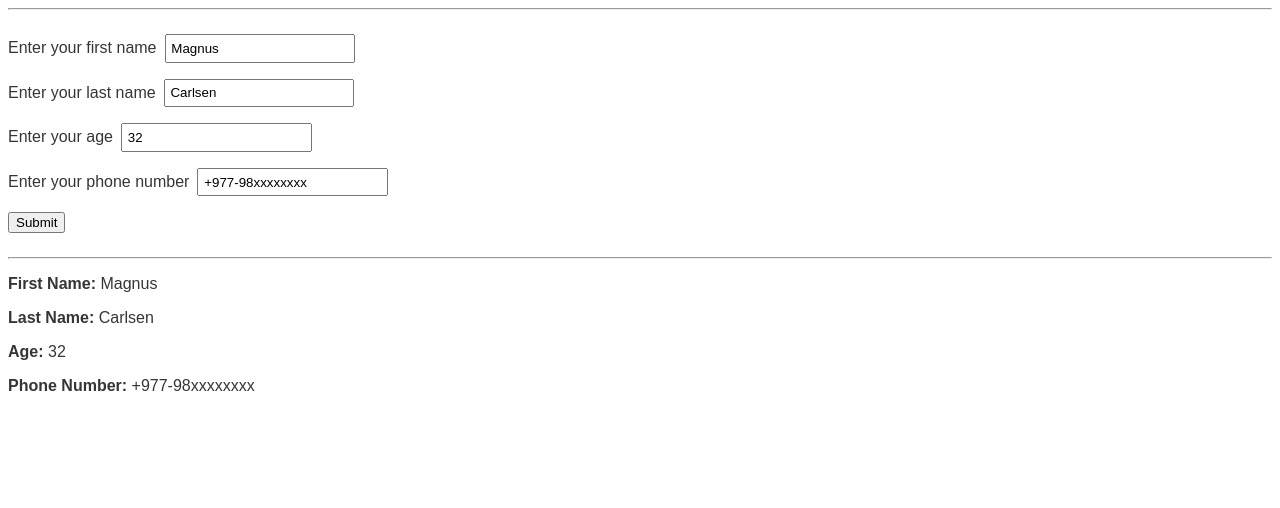
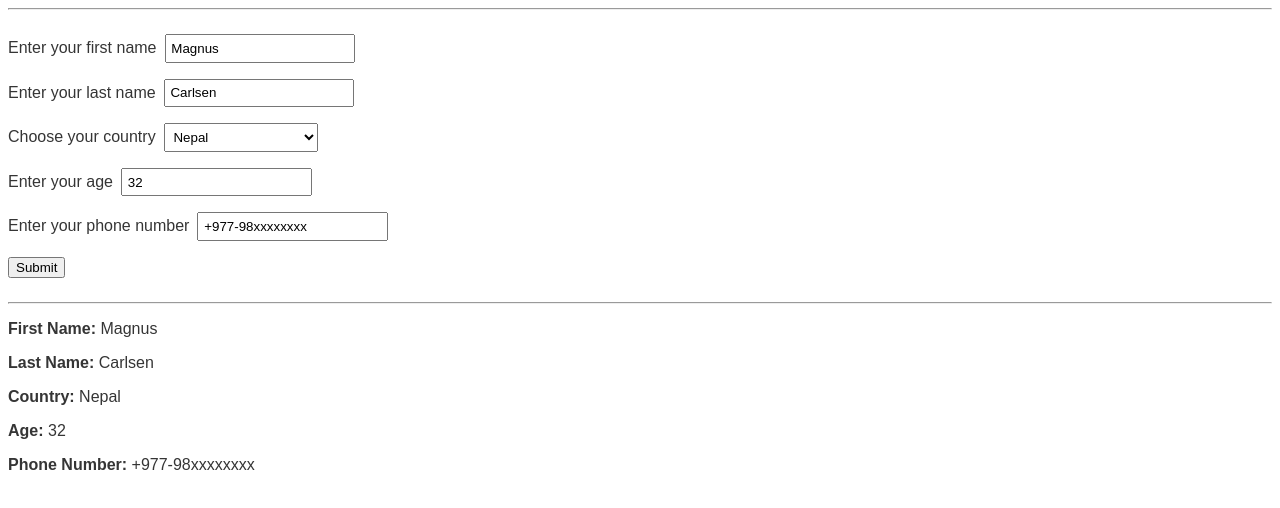
Before and after one commit to abh1sh3kk/dynamic-form, a React (Vite) app: page / in a window 1280 px wide. Shown: the top 508 px of the page. Built offline with nearby package versions, Linux system fonts and the light colour scheme.

Commit message:
minor cleanups

```diff
--- a/src/App.css
+++ b/src/App.css
@@ -16,7 +16,7 @@ form {
   padding-block: 1rem;
 }
 
-input {
+input, select {
   padding: 0.3rem;
   margin-inline: 0.5rem;
 }
--- a/src/App.jsx
+++ b/src/App.jsx
@@ -1,5 +1,6 @@
 import { useState } from "react";
 import "./App.css";
+import Input from "./Input";
 
 function App() {
     const [errorMsg, setErrorMsg] = useState("");
@@ -10,33 +11,8 @@ function App() {
         gender: "male",
         age: 32,
         phoneNumber: "+977-98xxxxxxxx",
+        country: "Nepal",
     });
-
-    const handleChange = (e, validation) => {
-        const { maxlen, minlen, maxval, minval } = validation;
-
-        // console.log(formData[e.target.name]);
-        if (formData[e.target.name].length > maxlen) {
-            console.log(`Max characters allowed: ${maxlen}`);
-        }
-
-        if (formData[e.target.name].length < minlen) {
-            console.log(`Min characters allowed: ${minlen}`);
-        }
-
-        if (formData[e.target.name] < minval) {
-            console.log(`Min. age allowed: ${minval}`);
-        }
-
-        if (formData[e.target.name] > maxval) {
-            console.log(`Max age allowed: ${maxval}`);
-        }
-
-        setFormData({
-            ...formData,
-            [e.target.name]: e.target.value,
-        });
-    };
 
     const schema = [
         {
@@ -61,12 +37,31 @@ function App() {
                 minlen: 3,
             },
         },
+        {
+            type: "select",
+            title: "Country",
+            placeholder: "Choose your country",
+            list: [
+                "Afghanistan",
+                "Bangladesh",
+                "Bhutan",
+                "India",
+                "Iran",
+                "Maldives",
+                "Nepal",
+                "Pakistan",
+                "Sri Lanka",
+            ],
+            label: "Choose your country",
+            name: "country",
+        },
         // {
-        //     type: "radio",
-        //     title: "Gender",
-        //     placeholder: "",
-        //     label: "Choose your gender",
-        //     name: "gender",
+        //     type: "select",
+        //     title: "Favorite",
+        //     placeholder: "Choose your favorite fruit",
+        //     list: ["Apple", "Mango", "Banana"],
+        //     label: "Choose your favorite fruit",
+        //     name: "fruits",
         // },
         {
             type: "number",
@@ -85,6 +80,10 @@ function App() {
             placeholder: "Phone Number",
             label: "Enter your phone number",
             name: "phoneNumber",
+            validation: {
+                maxlen: 20,
+                minval: 5,
+            },
         },
     ];
 
@@ -97,7 +96,10 @@ function App() {
                     return (
                         <label key={index}>
                             <span>{obj.label}</span>
-                            <input
+
+                            <Input formData={formData} schema={obj} setFormData={setFormData} />
+
+                            {/* <input
                                 type={obj.type}
                                 placeholder={obj.placeholder}
                                 value={formData[obj.name]}
@@ -105,7 +107,7 @@ function App() {
                                     handleChange(e, obj.validation);
                                 }}
                                 name={obj.name}
-                            />
+                            /> */}
                         </label>
                     );
                 })}
```
